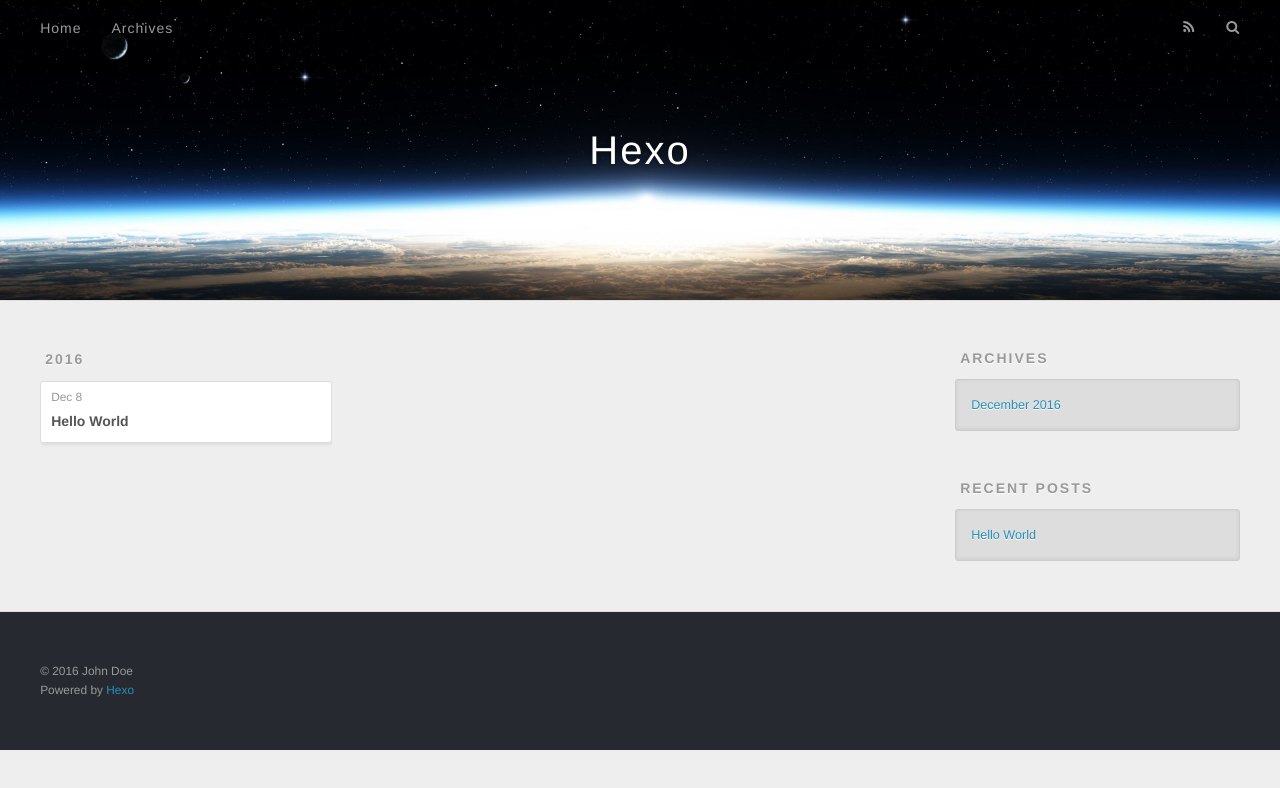
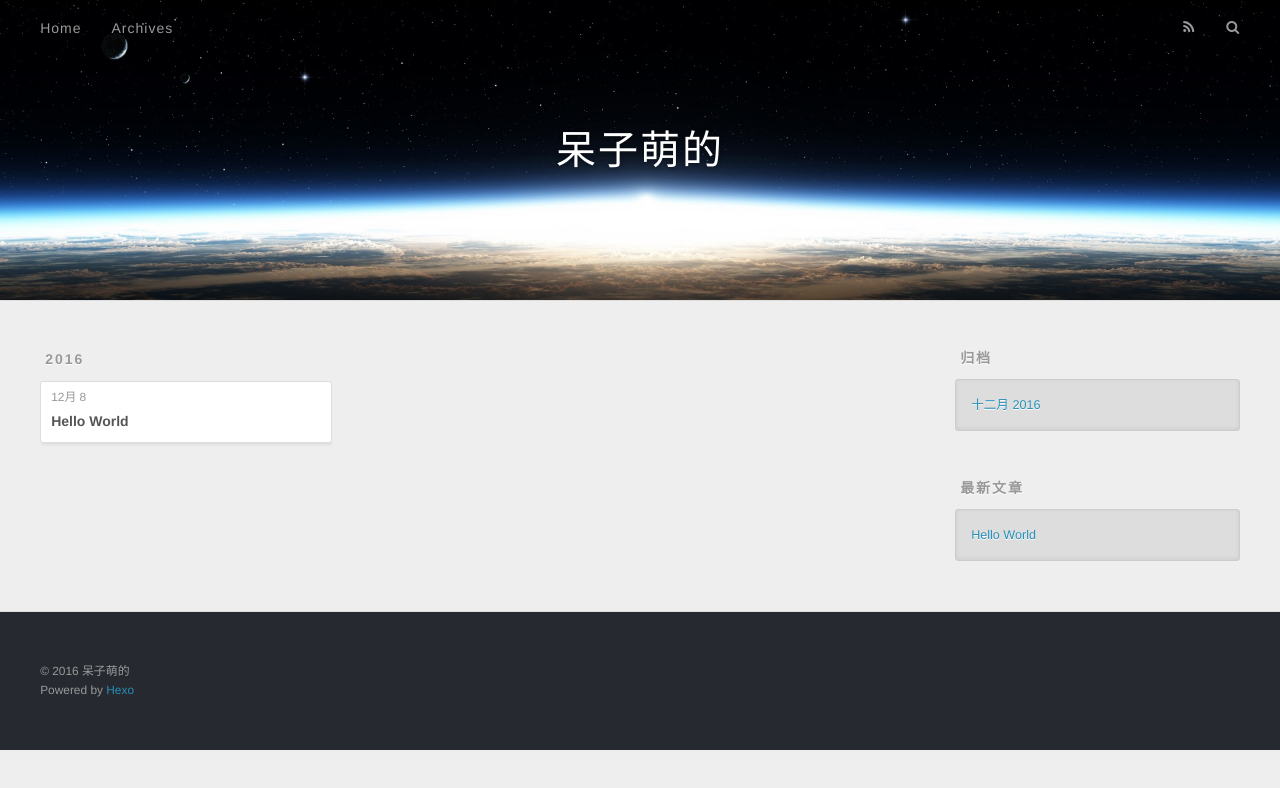
Before and after one commit to yijh/yijh.github.io, a plain HTML site: page archives/2016/12/index.html in a window 1280 px wide. Drawn offline with nearby package versions, Linux system fonts and the light colour scheme.

Commit message:
Site updated: 2016-12-08 15:02:53

```diff
--- a/archives/2016/12/index.html
+++ b/archives/2016/12/index.html
@@ -3,16 +3,16 @@
 <head>
   <meta charset="utf-8">
 
-  <title>Archives: 2016/12 | Hexo</title>
+  <title>归档: 2016/12 | 呆子萌的</title>
   <meta name="viewport" content="width=device-width, initial-scale=1, maximum-scale=1">
   <meta property="og:type" content="website">
-<meta property="og:title" content="Hexo">
+<meta property="og:title" content="呆子萌的">
 <meta property="og:url" content="http://yoursite.com/archives/2016/12/index.html">
-<meta property="og:site_name" content="Hexo">
+<meta property="og:site_name" content="呆子萌的">
 <meta name="twitter:card" content="summary">
-<meta name="twitter:title" content="Hexo">
+<meta name="twitter:title" content="呆子萌的">
 
-    <link rel="alternate" href="/atom.xml" title="Hexo" type="application/atom+xml">
+    <link rel="alternate" href="/atom.xml" title="呆子萌的" type="application/atom+xml">
 
 
     <link rel="icon" href="/favicon.png">
@@ -33,7 +33,7 @@
   <div id="header-outer" class="outer">
     <div id="header-title" class="inner">
       <h1 id="logo-wrap">
-        <a href="/" id="logo">Hexo</a>
+        <a href="/" id="logo">呆子萌的</a>
       </h1>
 
     </div>
@@ -50,7 +50,7 @@
 
           <a id="nav-rss-link" class="nav-icon" href="/atom.xml" title="RSS Feed"></a>
 
-        <a id="nav-search-btn" class="nav-icon" title="Search"></a>
+        <a id="nav-search-btn" class="nav-icon" title="搜索"></a>
       </nav>
       <div id="search-form-wrap">
         <form action="//google.com/search" method="get" accept-charset="UTF-8" class="search-form"><input type="search" name="q" results="0" class="search-form-input" placeholder="Search"><button type="submit" class="search-form-submit">&#xF002;</button><input type="hidden" name="sitesearch" value="http://yoursite.com"></form>
@@ -76,7 +76,7 @@
   <div class="archive-article-inner">
     <header class="archive-article-header">
       <a href="/2016/12/08/hello-world/" class="archive-article-date">
-  <time datetime="2016-12-08T06:46:33.981Z" itemprop="datePublished">Dec 8</time>
+  <time datetime="2016-12-08T06:46:33.981Z" itemprop="datePublished">12月 8</time>
 </a>
 
 
@@ -107,9 +107,9 @@
 
 
   <div class="widget-wrap">
-    <h3 class="widget-title">Archives</h3>
+    <h3 class="widget-title">归档</h3>
     <div class="widget">
-      <ul class="archive-list"><li class="archive-list-item"><a class="archive-list-link" href="/archives/2016/12/">December 2016</a></li></ul>
+      <ul class="archive-list"><li class="archive-list-item"><a class="archive-list-link" href="/archives/2016/12/">十二月 2016</a></li></ul>
     </div>
   </div>
 
@@ -117,7 +117,7 @@
 
 
   <div class="widget-wrap">
-    <h3 class="widget-title">Recent Posts</h3>
+    <h3 class="widget-title">最新文章</h3>
     <div class="widget">
       <ul>
 
@@ -137,7 +137,7 @@
 
   <div class="outer">
     <div id="footer-info" class="inner">
-      &copy; 2016 John Doe<br>
+      &copy; 2016 呆子萌的<br>
       Powered by <a href="http://hexo.io/" target="_blank">Hexo</a>
     </div>
   </div>
```
Also changed, not shown: 2016/12/08/hello-world/index.html (+10 -10 lines), archives/2016/index.html (+12 -12 lines), archives/index.html (+12 -12 lines), index.html (+12 -12 lines).
